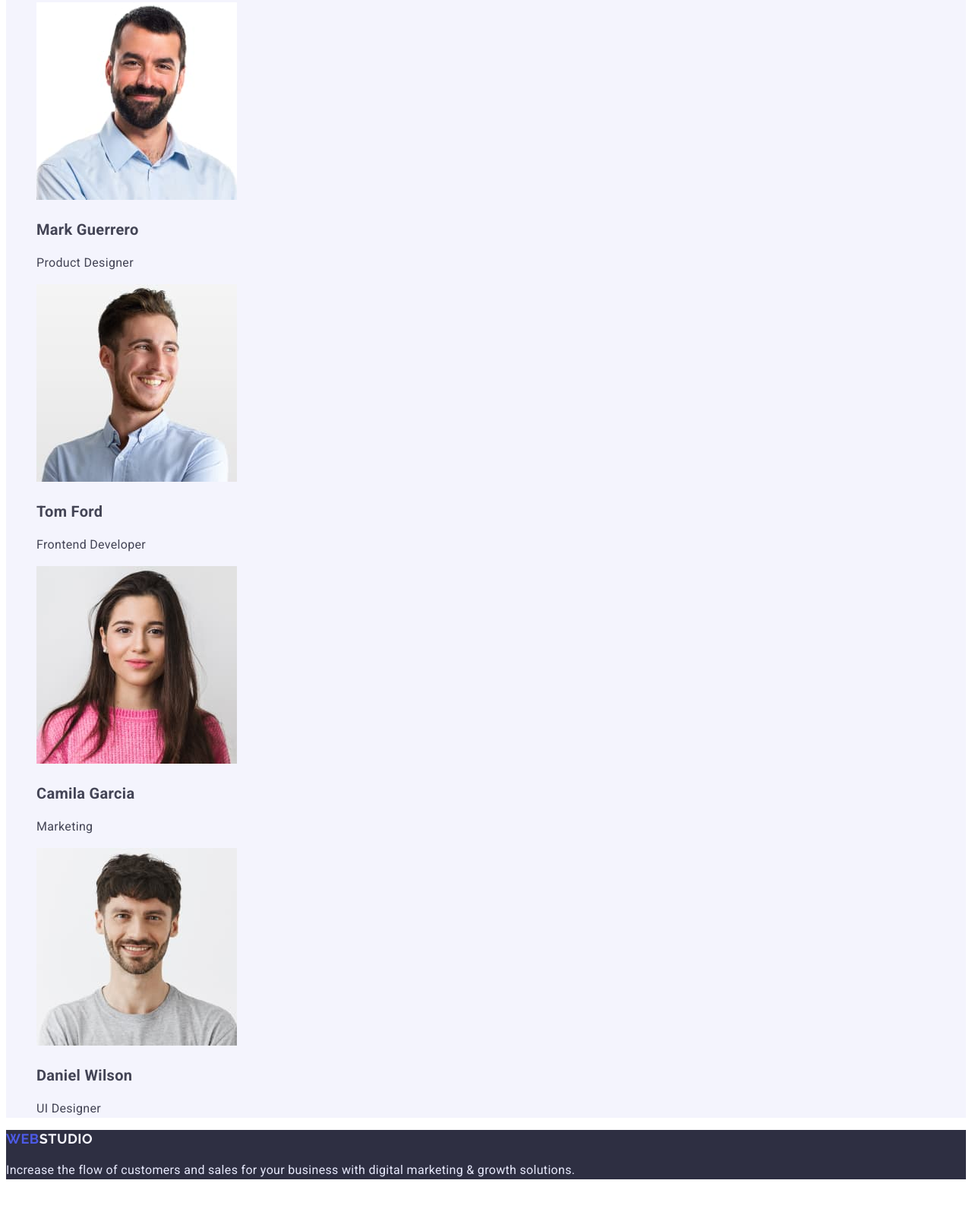
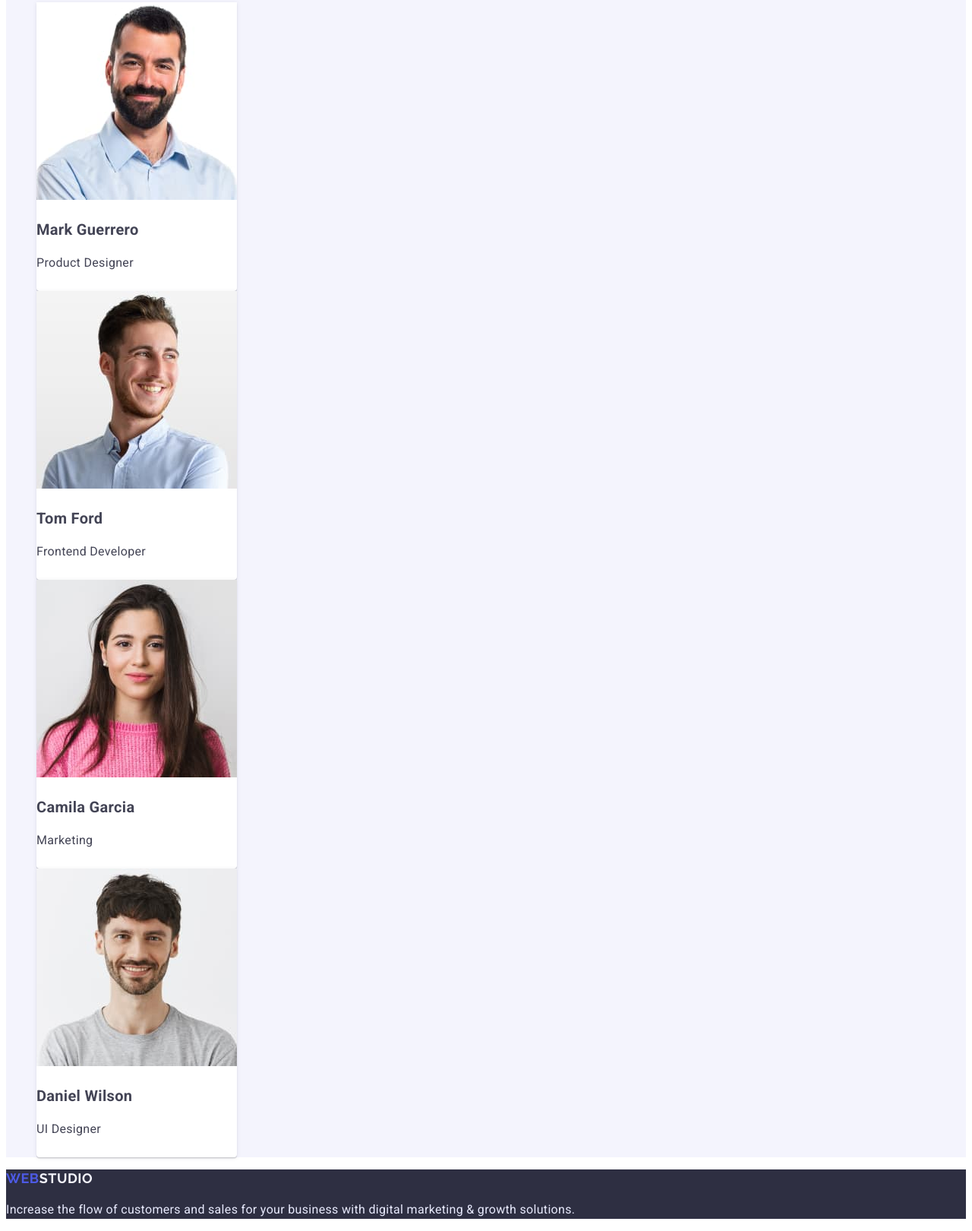
Before and after one commit to vaqyash/goit-markup-hw-02, a plain HTML site: page index.html in a window 1280 px wide. Shown: the part 1973-3593 px from the top of the page at 76% size. Before the commit the page ends 3541 px from the top, so only its background shows below. Drawn offline with Linux system fonts and the light colour scheme.

Commit message:
styles-05
cards styles fixed

```diff
--- a/css/styles.css
+++ b/css/styles.css
@@ -125,6 +125,14 @@ body {
     background: #F4F4FD;
 }
 
+.teammember {
+    background: #FFFFFF;
+    width: 264px;
+    height: 380px;
+    box-shadow: 0px 1px 6px rgba(46, 47, 66, 0.08), 0px 1px 1px rgba(46, 47, 66, 0.16), 0px 2px 1px rgba(46, 47, 66, 0.08);
+    border-radius: 0px 0px 4px 4px;
+}
+
 /* Footer */
 
 .footer {
@@ -176,6 +184,10 @@ body {
     width: 360px;
     height: 300px;
     background: #4D5AE5;
+    font-weight: 400;
+    font-size: 16px;
+    line-height: 1.5;
+    color: #F4F4FD;
 }
 
 
--- a/index.html
+++ b/index.html
@@ -103,28 +103,36 @@
 
         <ul class="no-dots">
           <li>
+            <div class="teammember">
               <img src="images/tm-01.jpg" alt="Mark Guerrero" height="260" />
 
               <h3 class="card-title">Mark Guerrero</h3>
               <p>Product Designer</p>
+            </div>
           </li>
           <li>
+            <div class="teammember">
               <img src="images/tm-02.jpg" alt="Tom Ford" height="260" />
 
               <h3 class="card-title">Tom Ford</h3>
               <p>Frontend Developer</p>
+            </div>
           </li>
           <li>
+            <div class="teammember">
               <img src="images/tm-03.jpg" alt="Camila Garcia" height="260" />
 
               <h3 class="card-title">Camila Garcia</h3>
               <p>Marketing</p>
+            </div>
           </li>
           <li>
+            <div class="teammember">
               <img src="images/tm-04.jpg" alt="Daniel Wilson" height="260" />
 
               <h3 class="card-title">Daniel Wilson</h3>
               <p>UI Designer</p>
+            </div>
           </li>
         </ul>
       </section>
```
Lines whose indentation alone changed are shown as unchanged.
